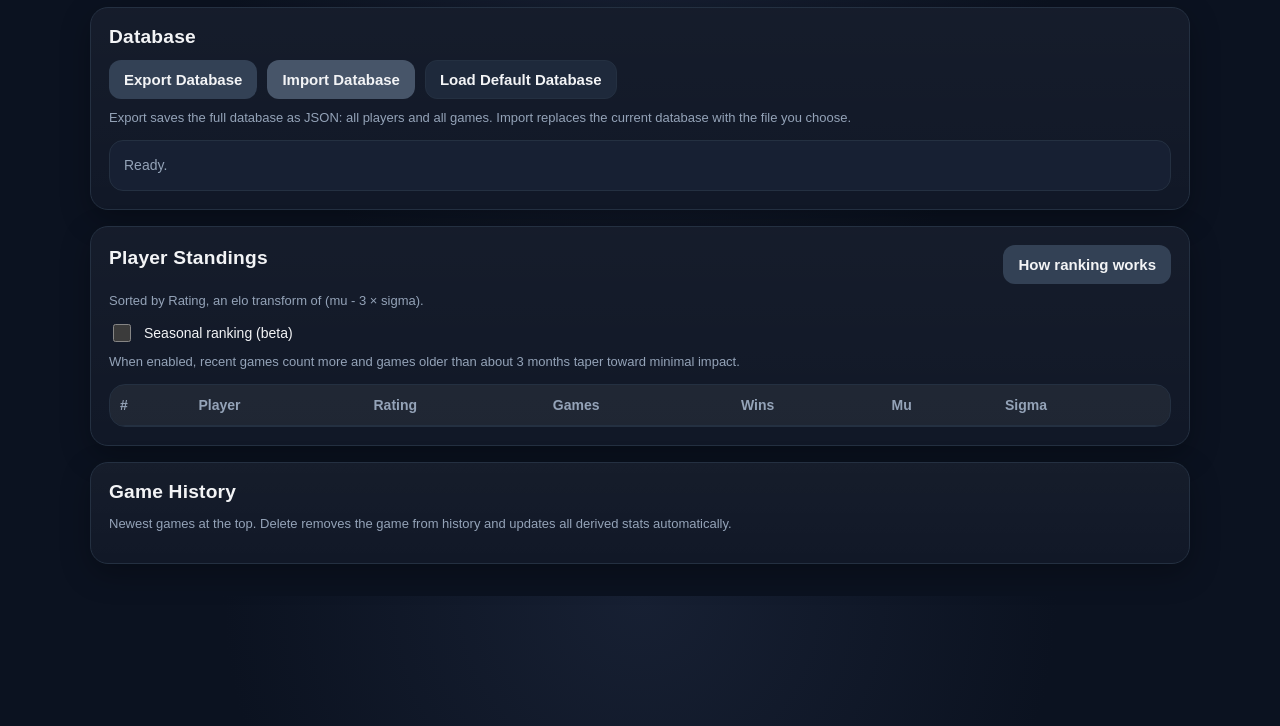
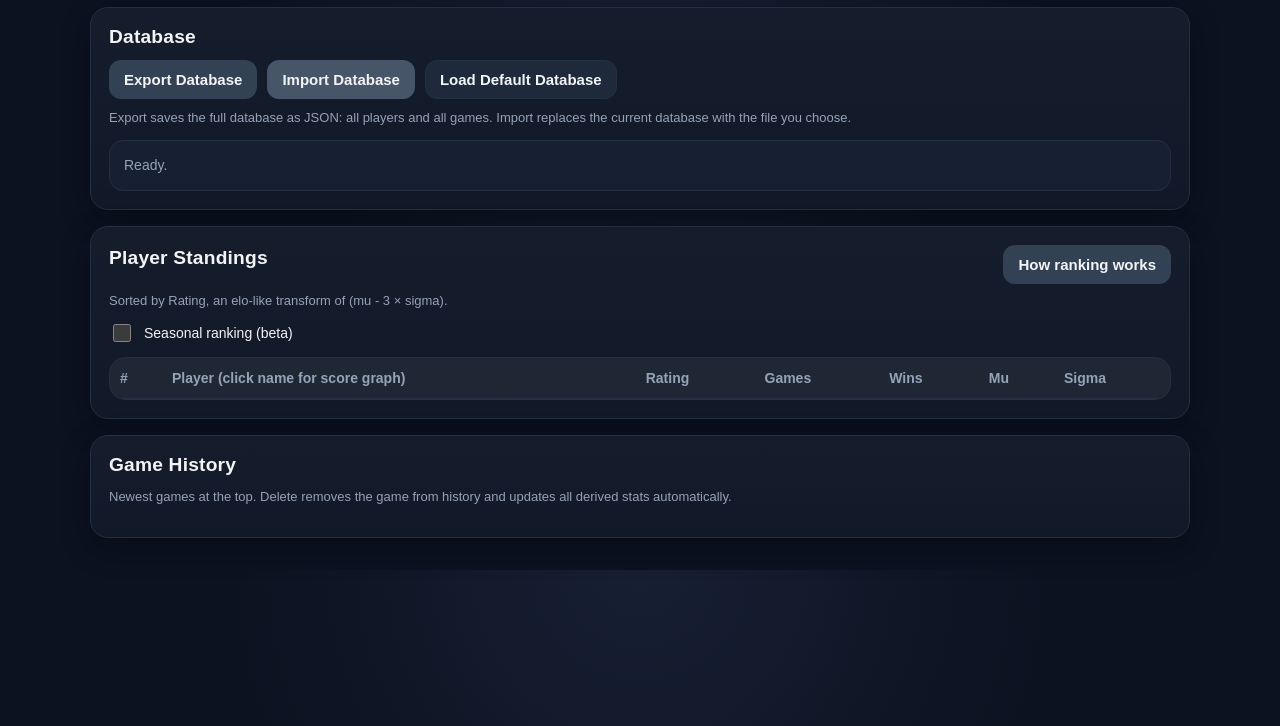
Before and after one commit to dcr-cmyk648/Volleyball, a plain HTML site: page stats.html in a window 1280 px wide. Shown: the part 74-800 px from the top of the page. Drawn offline with Linux system fonts and the light colour scheme.

Commit message:
Update stats.html

```diff
--- a/stats.html
+++ b/stats.html
@@ -401,7 +401,7 @@
       </div>
 
       <div class="small" id="rankingModeDescription">
-        Sorted by Rating, an elo transform of (mu - 3 × sigma).
+        Sorted by Rating, an elo-like transform of (mu - 3 × sigma).
       </div>
 
       <div class="toggle-row">
@@ -411,16 +411,12 @@
         </label>
       </div>
 
-      <div class="small">
-        When enabled, recent games count more and games older than about 3 months taper toward minimal impact.
-      </div>
-
       <div class="table-wrap" style="margin-top: 12px;">
         <table>
           <thead>
             <tr>
               <th>#</th>
-              <th>Player</th>
+              <th>Player (click name for score graph)</th>
               <th>Rating</th>
               <th>Games</th>
               <th>Wins</th>
```
